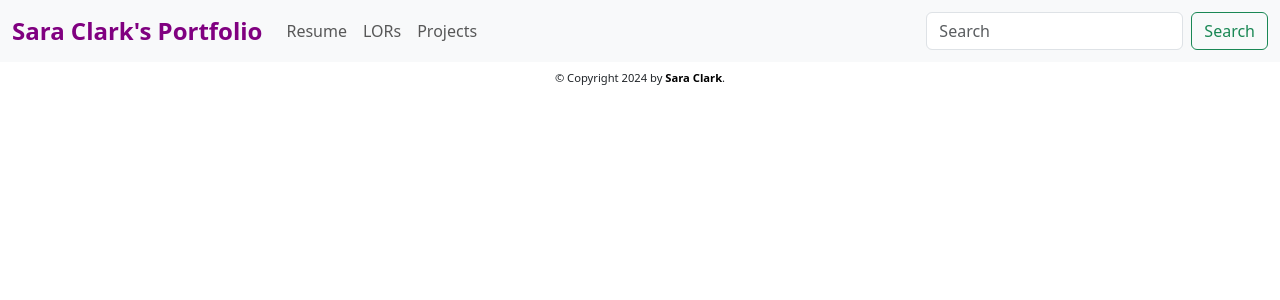
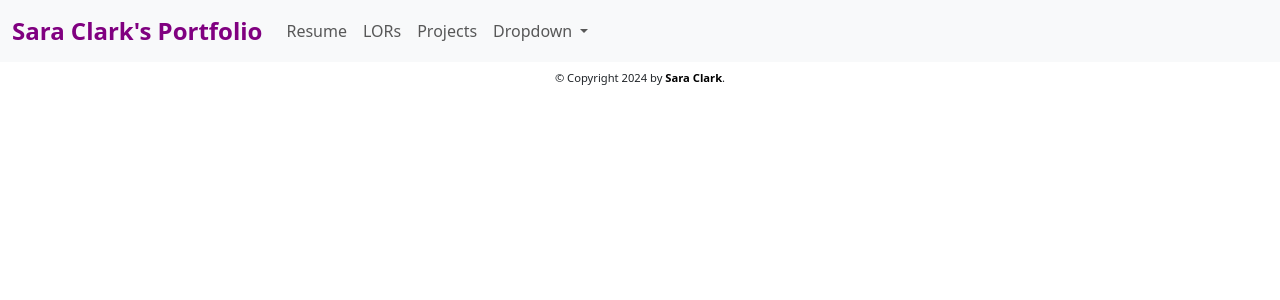
Before and after one commit to tristabug/Sara-Clark-s-Portfolio, a Flask app: page / in a window 1280 px wide. Shown: the top 300 px of the page. Run offline with Flask 3, Linux system fonts and the light colour scheme.

Commit message:
Remove existing nav styling add hover colors and nav dropdown.

```diff
--- a/static/css/main.css
+++ b/static/css/main.css
@@ -20,6 +20,14 @@ a:hover {
     color: var(--main);
 }
 
+a.nav-link:hover {
+    color: var(--main);
+}
+
+a.dropdown-item:hover {
+    color: var(--main);
+}
+
 #footer {
     float: left;
     text-align: center;
--- a/templates/base.html
+++ b/templates/base.html
@@ -4,23 +4,20 @@
         {% block styles %}{% endblock %}
         <link href="https://cdn.jsdelivr.net/npm/bootstrap@5.3.3/dist/css/bootstrap.min.css" rel="stylesheet" integrity="sha384-QWTKZyjpPEjISv5WaRU9OFeRpok6YctnYmDr5pNlyT2bRjXh0JMhjY6hW+ALEwIH" crossorigin="anonymous">
         <link rel="stylesheet" href="{{ url_for('static', filename='css/main.css') }}">
-
         <meta charset="utf-8">
         <meta name="viewport" content="width=device-width, initial-scale=1">
-        <!-- <meta http-equiv="content-type" content="text/html; charset=utf-8"> -->
         <title>Sara Clark - {% block title %}{% endblock %}</title>
   </head>
   <body>
     {% include 'nav.html' %}
     <div class="container-fluid">
-      <div id="header"><h3>{% block header %}{% endblock %}</h3></div>
-      <div id="content">
-        {% block content %}{% endblock %}
+      <h3>{% block header %}{% endblock %}</h3>
+      {% block content %}{% endblock %}
+      <div id="footer">
+          <p>&copy; Copyright 2024 by <a href="">Sara Clark</a>.</p>
       </div>
     </div>
-    <div id="footer">
-        <p>&copy; Copyright 2024 by <a href="">Sara Clark</a>.</p>
-    </div>
-    <!-- <script src="https://cdn.jsdelivr.net/npm/bootstrap@5.3.3/dist/js/bootstrap.bundle.min.js" integrity="sha384-YvpcrYf0tY3lHB60NNkmXc5s9fDVZLESaAA55NDzOxhy9GkcIdslK1eN7N6jIeHz" crossorigin="anonymous"></script> -->
+    <script src="https://cdn.jsdelivr.net/npm/bootstrap@5.3.3/dist/js/bootstrap.bundle.min.js" integrity="sha384-YvpcrYf0tY3lHB60NNkmXc5s9fDVZLESaAA55NDzOxhy9GkcIdslK1eN7N6jIeHz" crossorigin="anonymous"></script>
+    <script src="https://cdn.jsdelivr.net/npm/@popperjs/core@2.11.8/dist/umd/popper.min.js" integrity="sha384-I7E8VVD/ismYTF4hNIPjVp/Zjvgyol6VFvRkX/vR+Vc4jQkC+hVqc2pM8ODewa9r" crossorigin="anonymous"></script>
   </body>
 </html>
--- a/templates/nav.html
+++ b/templates/nav.html
@@ -15,11 +15,18 @@
           <li class="nav-item">
             <a class="nav-link" href="/projects">Projects</a>
           </li>
+          <li class="nav-item dropdown">
+            <a class="nav-link dropdown-toggle" href="#" role="button" data-bs-toggle="dropdown" aria-expanded="false">
+              Dropdown
+            </a>
+            <ul class="dropdown-menu">
+              <li><a class="dropdown-item" href="/resume">Resume</a></li>
+              <li><a class="dropdown-item" href="/lors">LORs</a></li>
+              <!-- <li><hr class="dropdown-divider"></li> -->
+              <li><a class="dropdown-item" href="/projects">Projects</a></li>
+            </ul>
+          </li>
         </ul>
-        <form class="d-flex" role="search">
-          <input class="form-control me-2" type="search" placeholder="Search" aria-label="Search">
-          <button class="btn btn-outline-success" type="submit">Search</button>
-        </form>
       </div>
     </div>
   </nav>
```
